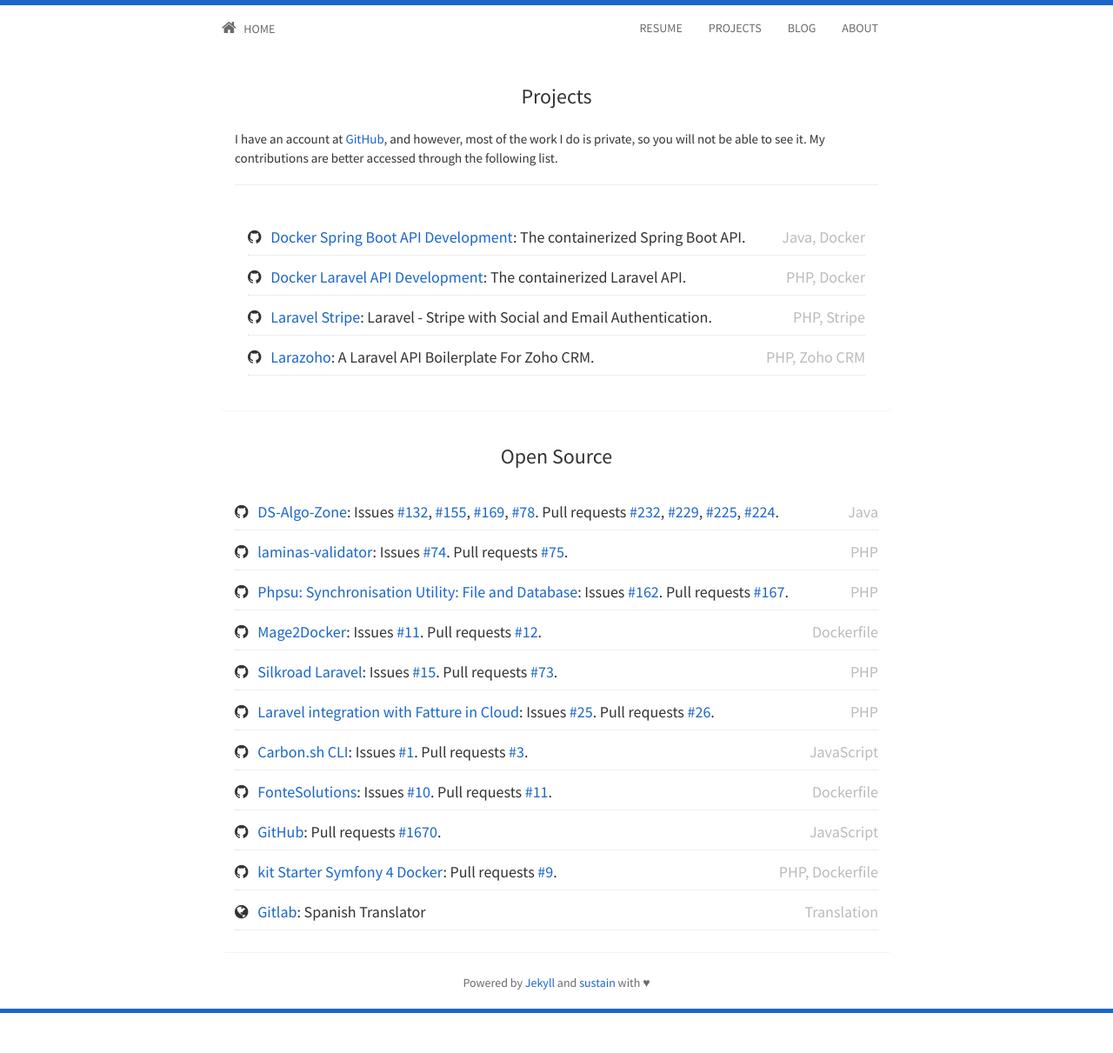
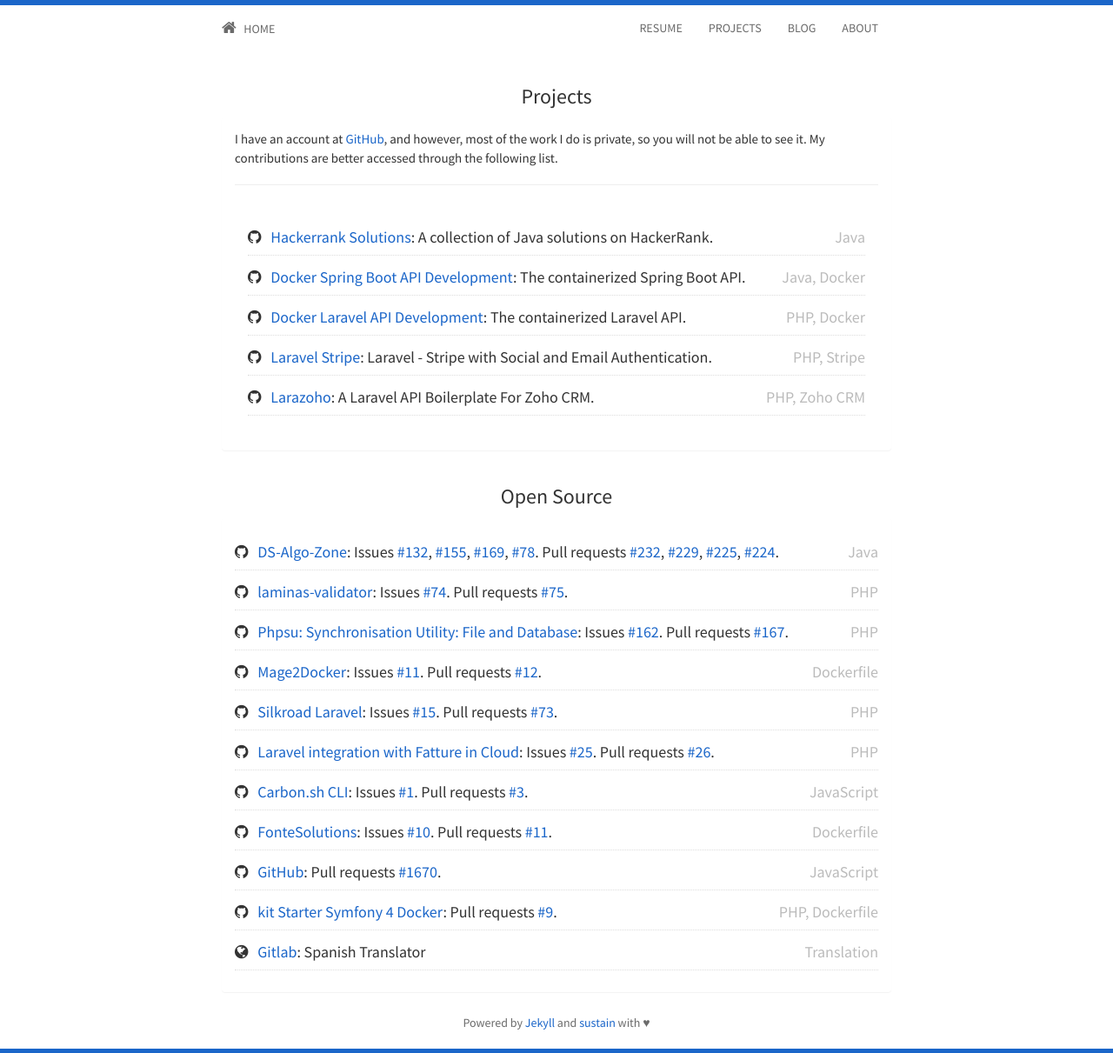
Before and after one commit to jfernancordova/jfernancordova.github.io, a Jekyll site: the page built from projects.html, in a window 1280 px wide. Shown: the whole page at 87% size. Built offline with Jekyll 4.4.1, drawn with Linux system fonts in a browser that asks for light colours; nearby versions of some CDN libraries; before the commit the page ends 1165 px from its top, so only the background shows below that.

Commit message:
Update projects.yml

```diff
--- a/_data/projects.yml
+++ b/_data/projects.yml
@@ -1,3 +1,8 @@
+- title: "Hackerrank Solutions"
+  url: "https://github.com/jfernancordova/hackerrank-solutions"
+  comment: "A collection of Java solutions on HackerRank."
+  language: "Java"
+
 - title: "Docker Spring Boot API Development"
   url: "https://github.com/jfernancordova/docker-spring-boot-api-dev"
   comment: "The containerized Spring Boot API."
```
